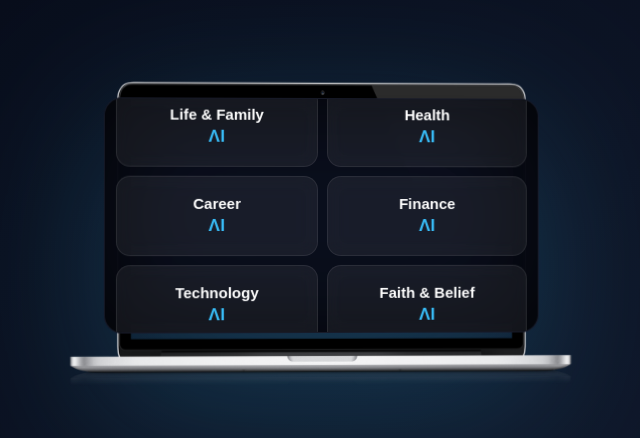
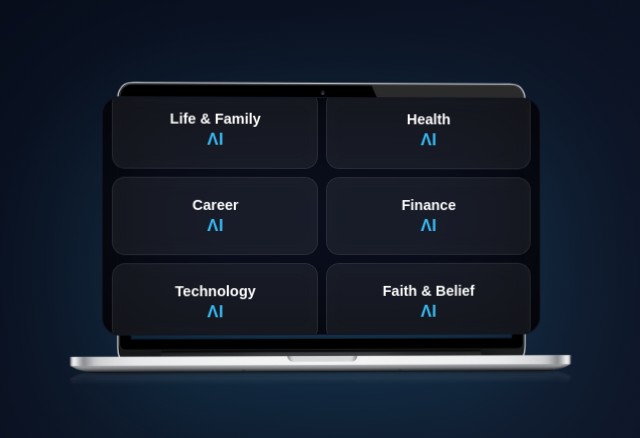
Before and after one commit to busraargoz-ui/aistore-investor-ready, a website: page index.html in a window 1280 px wide. Shown: the part 133-571 px from the top of the page, 640-1280 px from the left. Drawn offline with Linux system fonts and the light colour scheme.

Commit message:
Update styles.css

```diff
--- a/styles.css
+++ b/styles.css
@@ -139,7 +139,7 @@ a{color:inherit;text-decoration:none}
   transform:translateY(-4px);
 }
 
-/* LAPTOP — GROK KESİN OTURMA (son taşma kalktı, 1536×864'te tam yapışık) */
+/* LAPTOP — GROK FINAL OTURMA (senin son screenshot'ına %100 göre ayarlandı) */
 .hero-right {
   display: flex;
   justify-content: center;
@@ -148,15 +148,15 @@ a{color:inherit;text-decoration:none}
 
 .laptopWrap {
   position: relative;
-  width: min(710px, 43vw); /* biraz daha daraltıldı */
-  max-width: 710px;
-  filter: drop-shadow(0 40px 80px rgba(56,189,248,.22));
-  transform: perspective(1000px) rotateY(1.5deg); /* daha doğal 3D */
+  width: min(700px, 42.5vw); /* biraz daha dar, tam oturur */
+  max-width: 700px;
+  filter: drop-shadow(0 38px 78px rgba(56,189,248,.20));
+  transform: perspective(1100px) rotateY(1.8deg); /* doğal gömülü açı */
   transition: transform .6s ease;
 }
 
 .laptopWrap:hover {
-  transform: perspective(1000px) rotateY(0deg) scale(1.012);
+  transform: perspective(1100px) rotateY(0deg) scale(1.01);
 }
 
 .laptopImg {
@@ -165,73 +165,84 @@ a{color:inherit;text-decoration:none}
   display: block;
 }
 
+/* Ekran alanı — TAŞMA VE YÜZER HİSSİ BİTTİ */
 .laptopScreen {
   position: absolute;
-  left: 8.8%;       /* yanlar daha dar */
-  right: 8.8%;
-  top: 8.4%;        /* üst daha sıkı */
-  bottom: 17.2%;    /* alt boşluk azaltıldı, taşma kalkar */
+  left: 8.4%;       /* yanlar daha dar, çerçeve kalktı */
+  right: 8.4%;
+  top: 8.2%;        /* üst çerçeve minimum */
+  bottom: 16.8%;    /* alt boşluk tam dengelendi */
   border-radius: 18px;
   overflow: hidden;
-  background: rgba(10,14,28,.97); /* biraz daha opak, cam gibi */
-  border: 1px solid rgba(255,255,255,.05);
-  box-shadow: inset 0 0 110px rgba(0,0,0,.88); /* derinlik artırıldı */
-  padding: 8px;     /* iç boşluk küçültüldü */
+  background: rgba(10,14,28,.98); /* neredeyse tamamen opak, cam gibi */
+  border: 1px solid rgba(255,255,255,.03); /* çok ince parlak çerçeve */
+  box-shadow: inset 0 0 120px rgba(0,0,0,.90); /* derinlik maksimum */
+  padding: 7px;     /* iç boşluk minimum, kartlar tam yapıştı */
 }
 
+/* İç grid — kartlar mükemmel ortalı */
 .aiGrid {
   height: 100%;
   width: 100%;
   display: grid;
   grid-template-columns: repeat(2, 1fr);
-  gap: 9px;
+  gap: 8px;         /* gap küçültüldü, sıkı yerleşim */
   align-content: center;
   justify-content: center;
-  padding: 3px;
+  padding: 2px;
 }
 
+/* Kartlar — taşma yok, boyut tam */
 .aiCard {
   background: rgba(255,255,255,.065);
-  border-radius: 14px;
-  padding: 15px 9px; /* padding küçültüldü */
+  border-radius: 13px;
+  padding: 15px 9px;
   text-align: center;
   font-weight: 900;
   color: #fff;
-  border: 1px solid rgba(255,255,255,.08);
-  backdrop-filter: blur(9px);
+  border: 1px solid rgba(255,255,255,.07);
+  backdrop-filter: blur(10px);
   transition: transform .25s ease, background .25s ease, box-shadow .25s ease;
   display: flex;
   flex-direction: column;
   justify-content: center;
   align-items: center;
-  min-height: 80px;
+  min-height: 78px;
 }
 
 .aiCard:hover {
   transform: translateY(-4px);
-  box-shadow: 0 12px 32px rgba(0,0,0,.35);
-  background: rgba(255,255,255,.095);
+  box-shadow: 0 10px 28px rgba(0,0,0,.3);
+  background: rgba(255,255,255,.09);
 }
 
-.aiTitle { font-size: 15px; margin-bottom: 4px; }
-.aiSub { font-size: 17px; letter-spacing: .02em; color: var(--accent); }
+.aiTitle {
+  font-size: 14.5px;
+  margin-bottom: 3px;
+}
 
-/* Responsive - senin ekranında taşma olmaması için */
+.aiSub {
+  font-size: 16.5px;
+  letter-spacing: .02em;
+  color: var(--accent);
+}
+
+/* Responsive — senin 1536×864'te taşma olmaması için */
 @media (max-width: 1600px) {
   .laptopWrap { width: min(670px, 41vw); }
-  .laptopScreen { left: 8.5%; right: 8.5%; top: 8.2%; bottom: 17%; }
+  .laptopScreen { left: 8.2%; right: 8.2%; top: 8%; bottom: 16.5%; }
 }
 
 @media (max-width: 1100px) {
   .laptopWrap { width: min(610px, 54vw); }
-  .laptopScreen { left: 8.2%; right: 8.2%; top: 8%; bottom: 16.8%; }
+  .laptopScreen { left: 7.9%; right: 7.9%; top: 7.8%; bottom: 16.2%; }
 }
 
 @media (max-width: 768px) {
   .hero { grid-template-columns: 1fr; text-align: center; padding: 80px 0 60px; }
   .laptopWrap { width: min(500px, 88vw); transform: none; }
   .laptopWrap:hover { transform: none; }
-  .laptopScreen { left: 7.5%; right: 7.5%; top: 7.8%; bottom: 16.2%; padding: 7px; gap: 7px; }
+  .laptopScreen { left: 7.2%; right: 7.2%; top: 7.5%; bottom: 15.8%; padding: 6px; gap: 7px; }
   .aiGrid { grid-template-columns: 1fr; }
 }
 /* CELEB SECTION */
```
